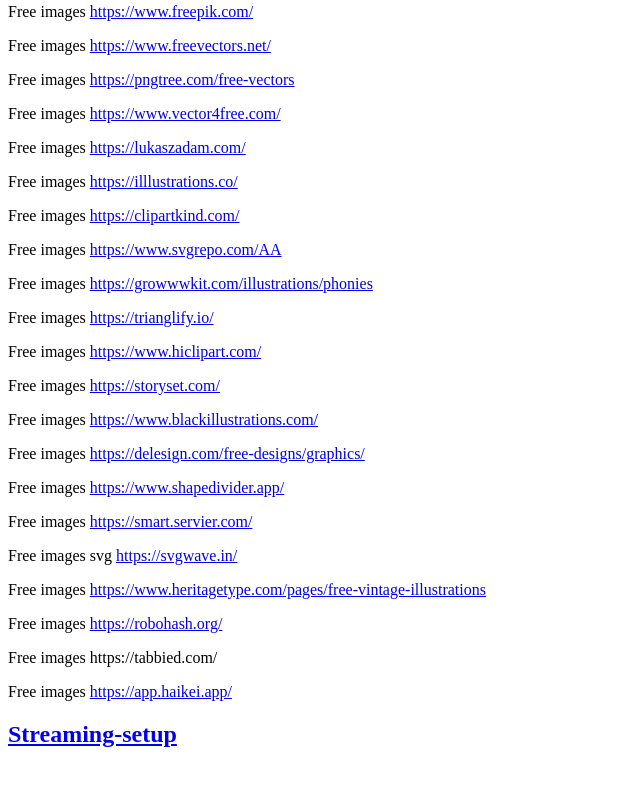
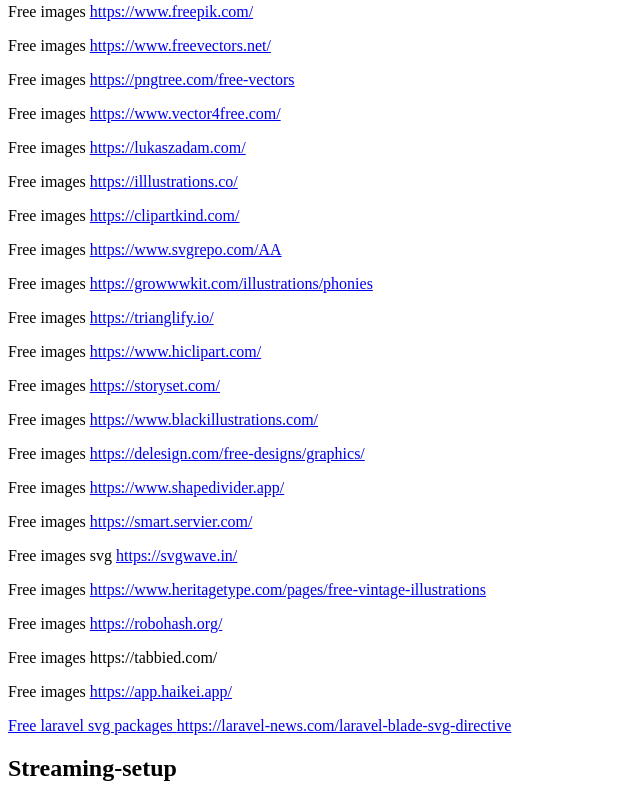
Before and after one commit to owenbcoding/my-resources, a plain HTML site: page index.html in a window 1280 px wide. Shown: the part 2073-2875 px from the top of the page, without its empty margins (0-640 px from the left). Before the commit the page ends 2841 px from the top, so only its background shows below. Drawn offline with Linux system fonts and the light colour scheme.

Commit message:
added a new image resource

```diff
--- a/index.html
+++ b/index.html
@@ -100,6 +100,7 @@
     <p>Free images <a href="https://robohash.org/" target="_blank">https://robohash.org/</a></p>
     <p>Free images <a href="https://tabbied.com/" target="_blank"></a>https://tabbied.com/</p>
     <p>Free images <a href="https://app.haikei.app/" target="_blank">https://app.haikei.app/</p>
+    <p>Free laravel svg packages <a href="https://laravel-news.com/laravel-blade-svg-directive">https://laravel-news.com/laravel-blade-svg-directive</a></p>
 
     <h2 id="Streaming-setup">Streaming-setup</h2>
 
```
